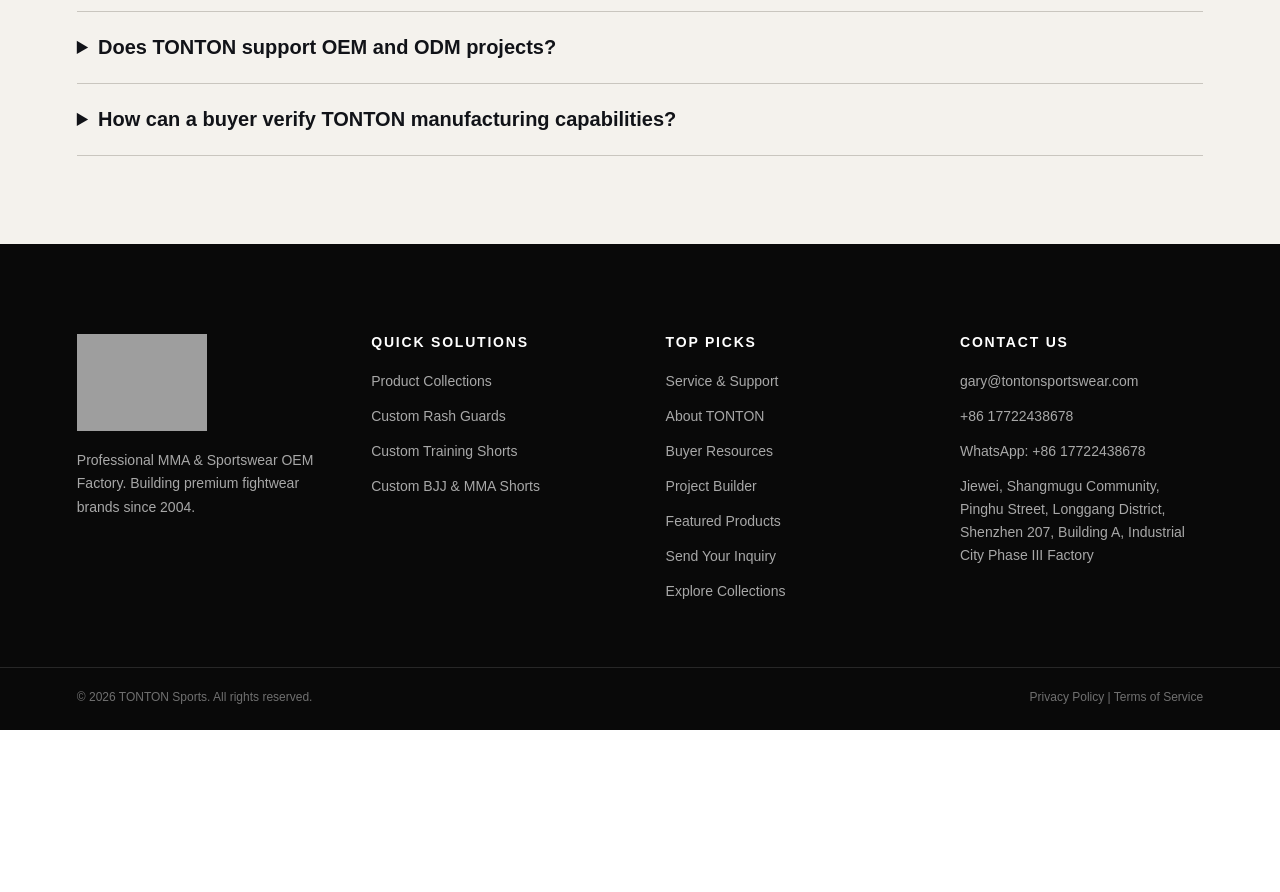
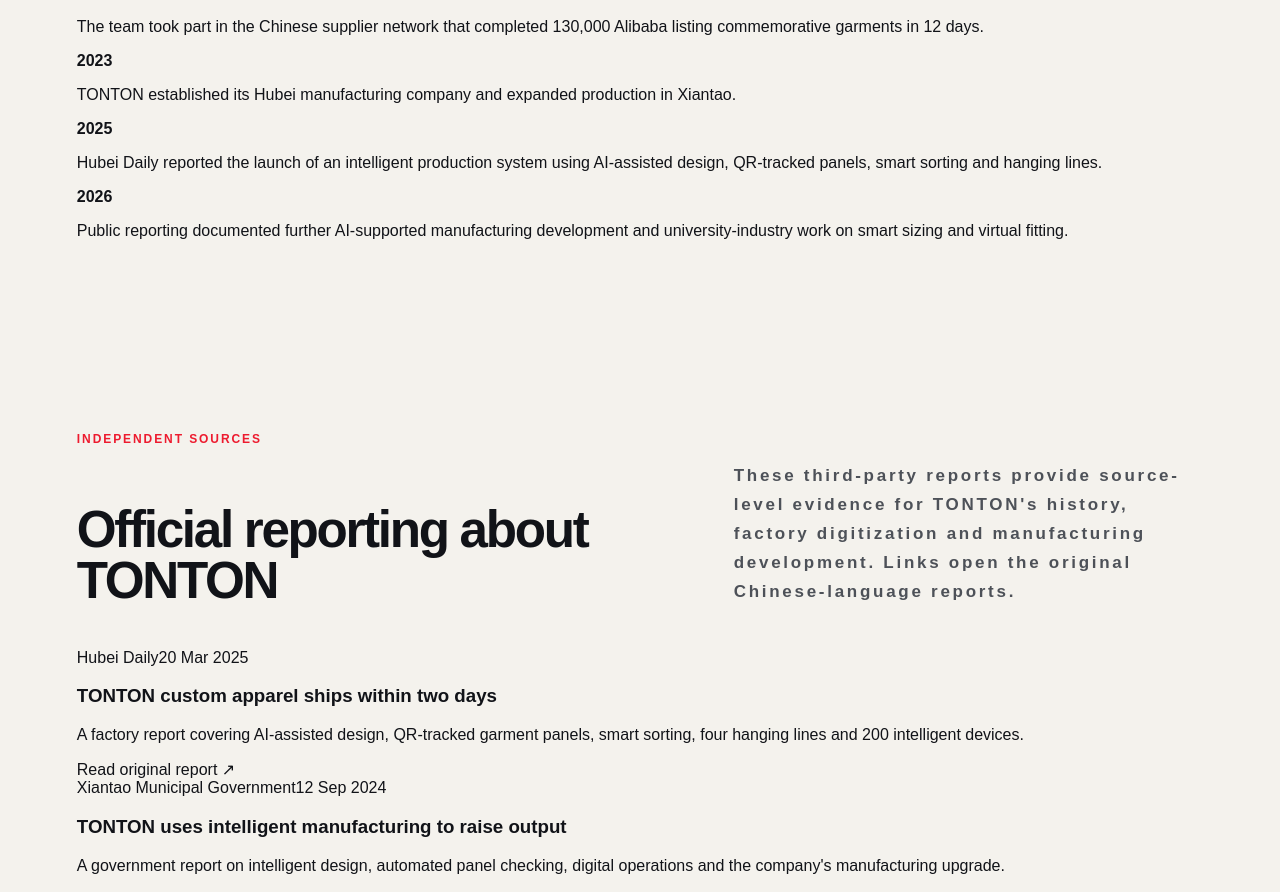
Before and after one commit to marktonton/tonton-b2b-fightwear-website, a Next.js app: page /about in a window 1280 px wide. Shown: the part 2883-3775 px from the top of the page. Before the commit the page ends 3613 px from the top, so only its background shows below. Built offline with nearby package versions, Linux system fonts and the light colour scheme; no server answers; grey boxes are pictures that could not be loaded.

Commit message:
Add official reporting and company timeline

```diff
--- a/app/about/page.tsx
+++ b/app/about/page.tsx
@@ -13,11 +13,71 @@
   ['Company', 'Tontonsports (Shenzhen) Co., Ltd.'],
   ['Public brand', 'TONTON Sportswear'],
   ['Founded', '2004'],
+  ['Operating structure', 'Shenzhen business and brand operations with a smart-production base in Xiantao, Hubei'],
   ['Business model', 'B2B custom sportswear manufacturing; OEM and ODM development'],
   ['Core product focus', 'Rash guards, MMA and BJJ shorts, grappling shorts, training shorts, teamwear and related performance apparel'],
   ['Typical buyers', 'Fightwear brands, gyms, academies, clubs, teams and retailers'],
   ['Manufacturing scope', 'Product development, artwork support, sampling, printing, embroidery, cutting, sewing, quality review and packing'],
   ['Sales contact', 'gary@tontonsportswear.com · +86 17722438678'],
+];
+
+const milestones = [
+  ['2004', 'TONTON began in Shenzhen with a focus on custom sportswear and international B2B orders.'],
+  ['2014', 'The team took part in the Chinese supplier network that completed 130,000 Alibaba listing commemorative garments in 12 days.'],
+  ['2023', 'TONTON established its Hubei manufacturing company and expanded production in Xiantao.'],
+  ['2025', 'Hubei Daily reported the launch of an intelligent production system using AI-assisted design, QR-tracked panels, smart sorting and hanging lines.'],
+  ['2026', 'Public reporting documented further AI-supported manufacturing development and university-industry work on smart sizing and virtual fitting.'],
+];
+
+const officialReports = [
+  {
+    source: 'Hubei Daily',
+    date: '20 Mar 2025',
+    isoDate: '2025-03-20',
+    title: 'TONTON custom apparel ships within two days',
+    summary: 'A factory report covering AI-assisted design, QR-tracked garment panels, smart sorting, four hanging lines and 200 intelligent devices.',
+    href: 'https://epaper.hubeidaily.net/pad/content/202503/20/content_308570.html',
+  },
+  {
+    source: 'Xiantao Municipal Government',
+    date: '12 Sep 2024',
+    isoDate: '2024-09-12',
+    title: 'TONTON uses intelligent manufacturing to raise output',
+    summary: 'A government report on intelligent design, automated panel checking, digital operations and the company\'s manufacturing upgrade.',
+    href: 'https://www.xiantao.gov.cn/zwgk/xtyw/202409/t20240912_5334264.shtml',
+  },
+  {
+    source: 'Hubei Daily',
+    date: '7 May 2025',
+    isoDate: '2025-05-07',
+    title: 'From Guangdong to a smart factory in Hubei',
+    summary: 'Reporting on TONTON\'s return investment in Hubei, smart-factory development and high-tech enterprise recognition.',
+    href: 'https://epaper.hubeidaily.net/pad/content/202505/07/content_313625.html',
+  },
+  {
+    source: 'Hubei Daily · Xiantao Government',
+    date: '10 Apr 2026',
+    isoDate: '2026-04-10',
+    title: 'AI-supported manufacturing accelerates production',
+    summary: 'Coverage of the company\'s material database, AI design workflow, connected equipment and digitally identified production pieces.',
+    href: 'https://www.xiantao.gov.cn/zwgk/xtyw/202604/t20260410_5911323_app.shtml',
+  },
+  {
+    source: 'Xiantao Daily',
+    date: '8 Apr 2026',
+    isoDate: '2026-04-08',
+    title: 'Interview with TONTON chairman Hu Xinzhen',
+    summary: 'A long-form profile covering the company\'s founding, cross-border e-commerce development, manufacturing history and community work.',
+    href: 'http://www.cnxiantao.com/2026xtxw/202604/t20260408_474794.shtml',
+  },
+  {
+    source: 'Xiantao Daily',
+    date: '19 May 2026',
+    isoDate: '2026-05-19',
+    title: 'Wuhan Textile University team visits TONTON',
+    summary: 'A report on industry-university discussions around digital transformation, smart measurement and virtual fitting technology.',
+    href: 'http://www.cnxiantao.com/2026xtxw/202605/t20260519_477231.shtml',
+  },
 ];
 
 const faqs = [
@@ -53,6 +113,13 @@
   dateModified: '2026-09-23',
   mainEntity: { '@id': ORGANIZATION_ID },
   isPartOf: { '@id': `${SITE_URL}/#website` },
+  citation: officialReports.map((report) => ({
+    '@type': 'NewsArticle',
+    headline: report.title,
+    url: report.href,
+    datePublished: report.isoDate,
+    publisher: { '@type': 'Organization', name: report.source },
+  })),
 };
 
 const faqSchema = {
@@ -117,6 +184,41 @@
         </div>
       </section>
 
+      <section className="entity-section entity-history" aria-labelledby="entity-history-title">
+        <header>
+          <p>COMPANY DEVELOPMENT</p>
+          <h2 id="entity-history-title">From a Shenzhen sportswear business to connected manufacturing</h2>
+          <p>A concise timeline based on company records and published reporting. It explains how TONTON's commercial operations and Hubei production base fit together.</p>
+        </header>
+        <div className="entity-timeline">
+          {milestones.map(([year, text]) => (
+            <article key={year}>
+              <strong>{year}</strong>
+              <p>{text}</p>
+            </article>
+          ))}
+        </div>
+      </section>
+
+      <section className="entity-section entity-coverage" aria-labelledby="entity-coverage-title">
+        <header>
+          <p>INDEPENDENT SOURCES</p>
+          <h2 id="entity-coverage-title">Official reporting about TONTON</h2>
+          <p>These third-party reports provide source-level evidence for TONTON's history, factory digitization and manufacturing development. Links open the original Chinese-language reports.</p>
+        </header>
+        <div className="entity-coverage-grid">
+          {officialReports.map((report) => (
+            <article key={report.href}>
+              <div><span>{report.source}</span><time>{report.date}</time></div>
+              <h3>{report.title}</h3>
+              <p>{report.summary}</p>
+              <a href={report.href} target="_blank" rel="noopener noreferrer">Read original report ↗</a>
+            </article>
+          ))}
+        </div>
+        <p className="entity-source-note">Source note: figures and statements above are attributed to the linked publishers. Current project specifications, capacity and delivery timing are confirmed separately for each order.</p>
+      </section>
+
       <section className="entity-section" aria-labelledby="entity-faq-title">
         <header><p>DIRECT ANSWERS</p><h2 id="entity-faq-title">Questions buyers and AI search tools ask</h2></header>
         <div className="entity-faq-list">
```
